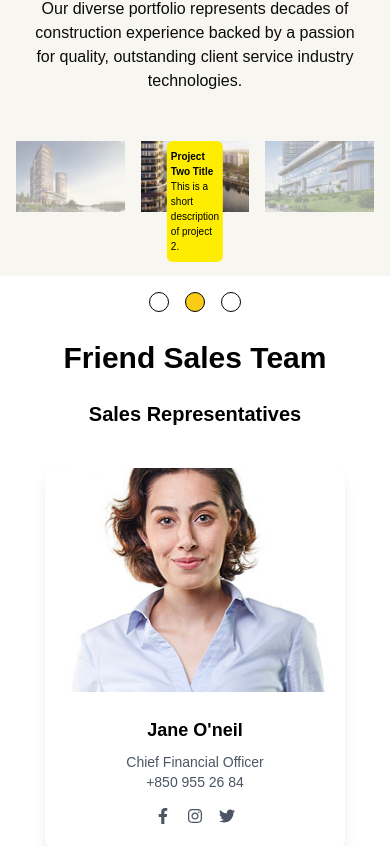
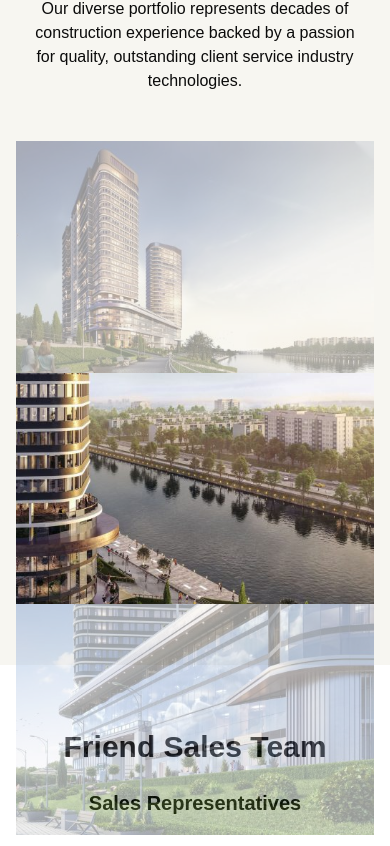
Before and after one commit to Ahmadvoltic/Consto-, a Next.js app: page / in a window 390 px wide. Shown: the part 5578-6424 px from the top of the page. Built offline with nearby package versions, Linux system fonts and the light colour scheme; a web font is replaced by a local one.

Commit message:
make reponsive completed project section

```diff
--- a/src/app/home/CompletedProject.jsx
+++ b/src/app/home/CompletedProject.jsx
@@ -54,7 +54,7 @@ const CompletedProject = () => {
             </Container>
             <div className="relative">
                 {/* Image Slider */}
-                <div className="flex justify-center gap-4">
+                <div className="sm:block md:flex justify-center gap-4">
                     {images.map((image, index) => (
                         <div
                             key={index}
@@ -64,12 +64,12 @@ const CompletedProject = () => {
                             <img
                                 src={image.src}
                                 alt={`Project ${index}`}
-                                className="w-full h-full  object-cover  transition-opacity duration-500"
+                                className="w-full  h-full  object-cover  transition-opacity duration-500"
                             />
                             {index === currentImage && (
-                                <div className="absolute bottom-[-50px] left-1/2  md:bottom-2 md:left-1/2 lg:-bottom-6 lg:left-1/2 transform -translate-x-1/2 bg-[#feed01] text-black text-[10px] lg:text-lg px-1 lg:px-6 py-2 rounded-md  ">
+                                <div className="absolute hidden md:block  bottom-[-50px] left-1/2   lg:-bottom-6 lg:left-1/2 transform -translate-x-1/2 bg-[#feed01] text-black text-[10px] lg:text-lg px-1 lg:px-6 py-2 rounded-md  ">
                                    <h2 className='lg:text-2xl font-bold'>{image.title}</h2>
-                                   <p>{image.description}</p>
+                                   <p className='md:whitespace-nowrap'>{image.description}</p>
                                 </div>
                             )}
                         </div>
```
